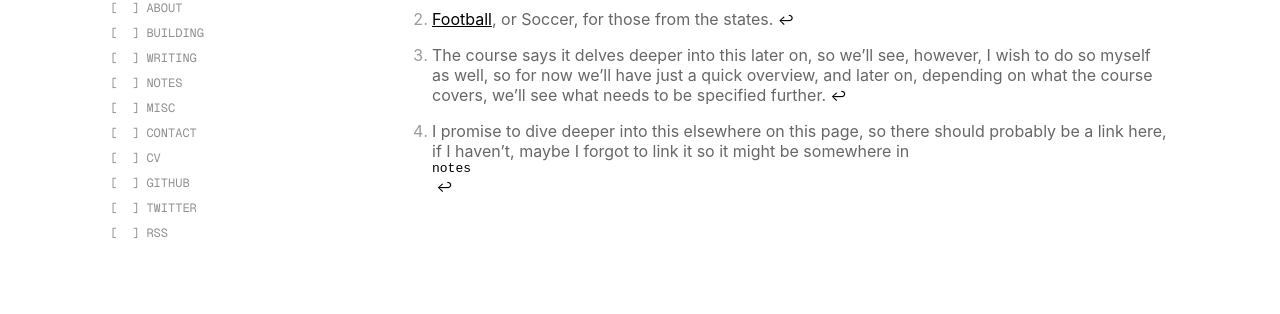
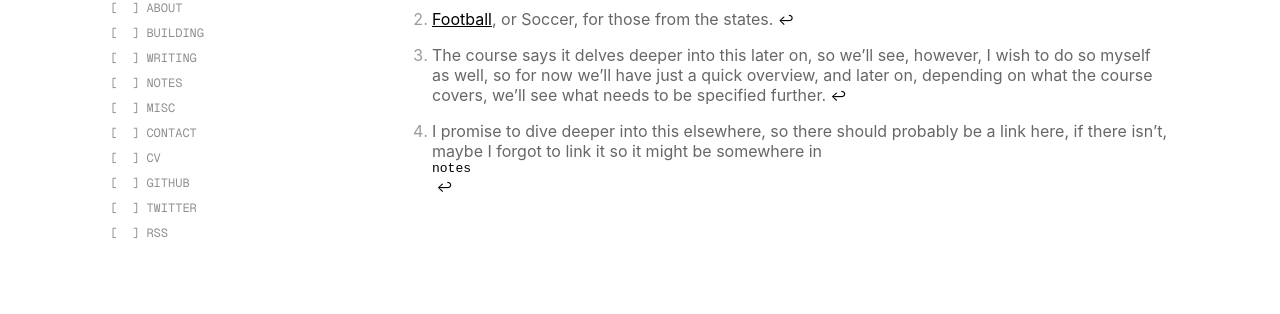
Before and after one commit to thomaspradae/thomaspradae.github.io, a Jekyll site: the page built from _notes/2024-05-30-hugging-face-rl-course.md, in a window 1280 px wide and 900 px high, scrolled down 3063 px. Shown: the part 139-453 px from the top of the window. Built offline with Jekyll 4.4.1, drawn with Linux system fonts in a browser that asks for light colours; nearby versions of some CDN libraries.

Commit message:
PUSH NOTE : 2024-05-30-hugging-face-rl-course.md

```diff
--- a/_notes/2024-05-30-hugging-face-rl-course.md
+++ b/_notes/2024-05-30-hugging-face-rl-course.md
@@ -68,4 +68,4 @@ yes
 [^1]: In the case where it's the first interaction, the state $S_0$ would also have a reward, $R_0$, which tends to be 0.
 [^2]: [Football](https://www.youtube.com/watch?v=6TnKvlQ2h7s&ab_channel=Super6), or Soccer, for those from the states.
 [^3]: The course says it delves deeper into this later on, so we'll see, however, I wish to do so myself as well, so for now we'll have just a quick overview, and later on, depending on what the course covers, we'll see what needs to be specified further.
-[^4]: I promise to dive deeper into this elsewhere on this page, so there should probably be a link here, if I haven't, maybe I forgot to link it so it might be somewhere in `notes`
+[^4]: I promise to dive deeper into this elsewhere, so there should probably be a link here, if there isn't, maybe I forgot to link it so it might be somewhere in `notes`
```
